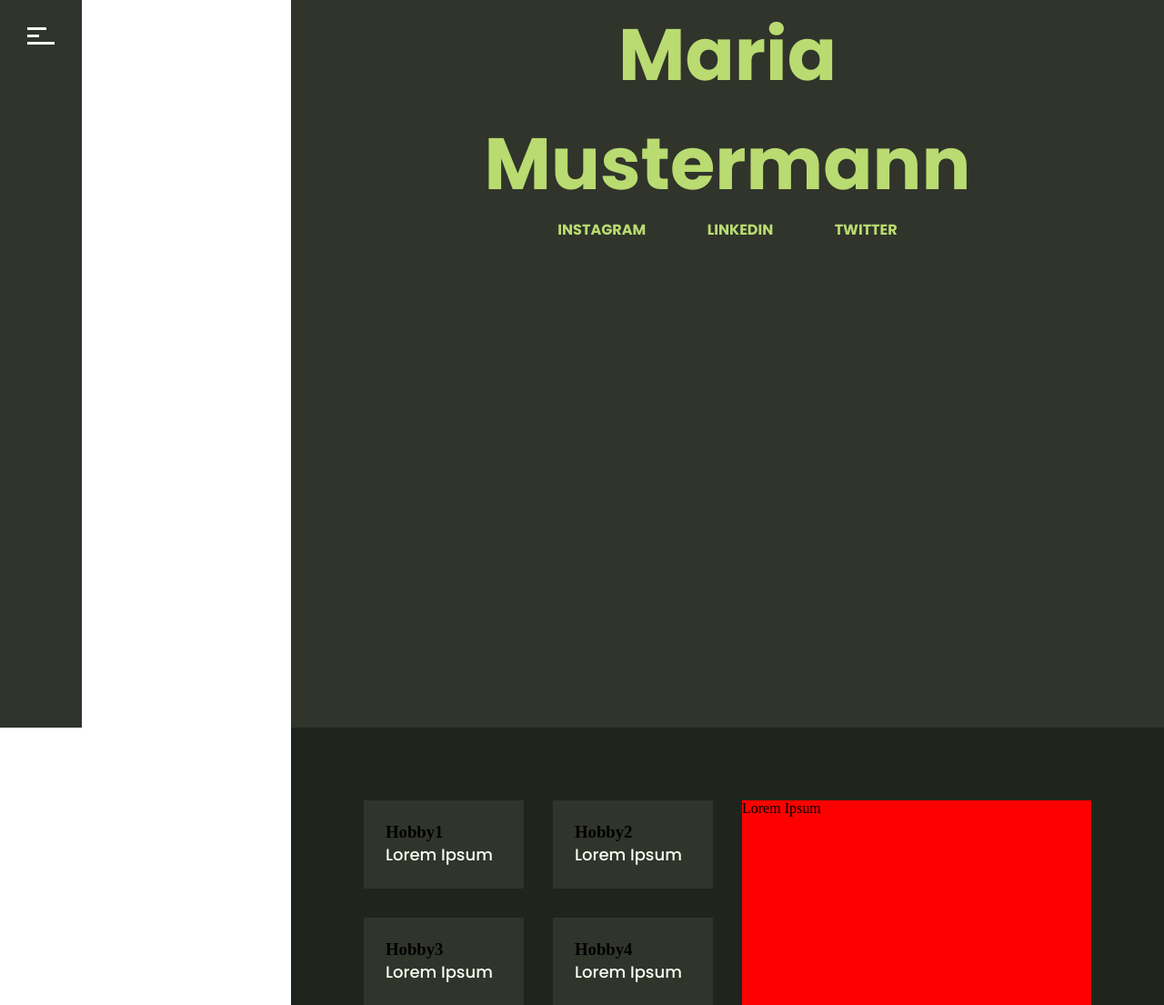
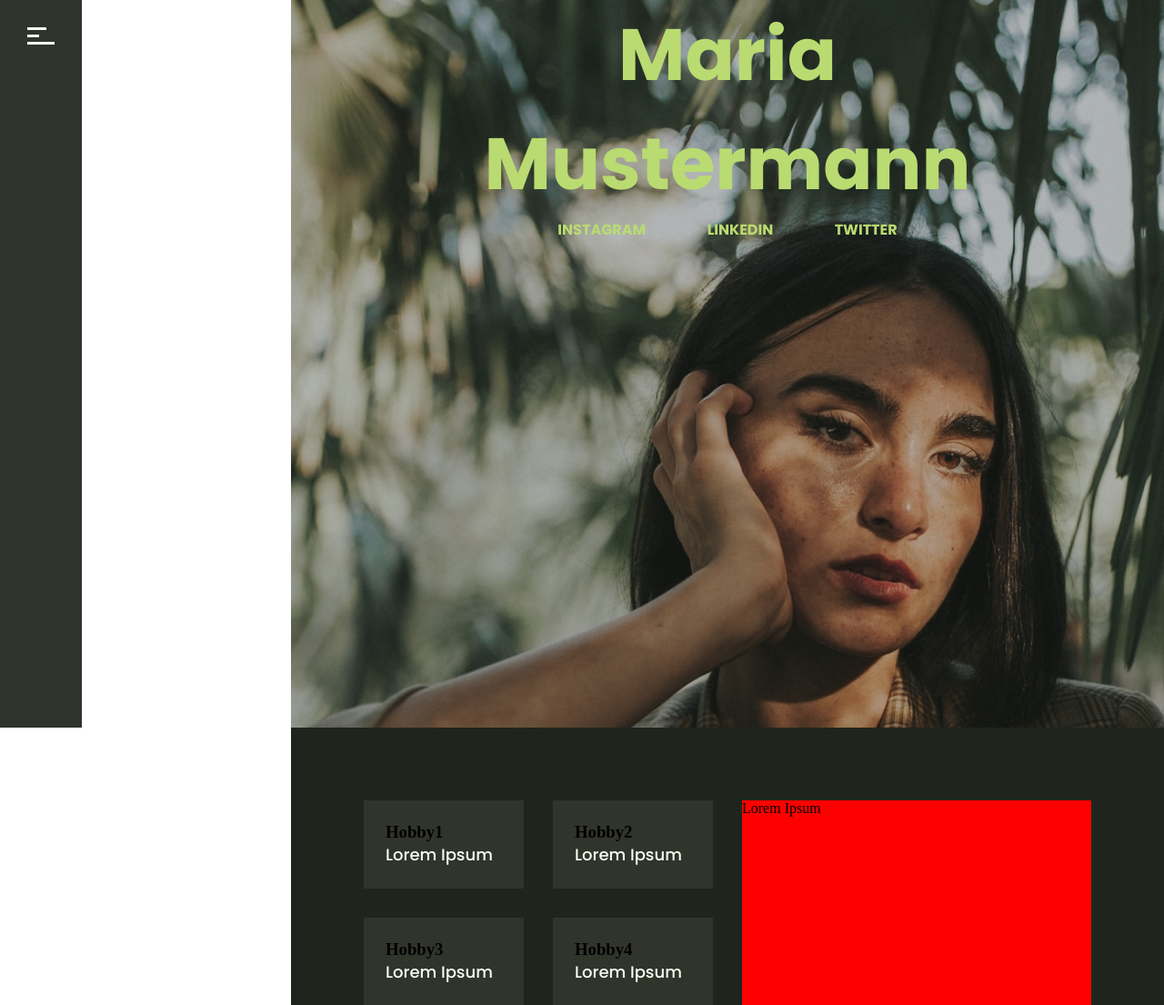
Before and after one commit to HDNET/Praktikum, a Symfony app: template templates/landingpage/index.html.twig in a window 1280 px wide. Shown: the top 1105 px of the page at 91% size. Run offline with Twig, Linux system fonts and the light colour scheme; the template is opened without the code that fills it, so the values that code supplies are empty; some libraries are stand-ins or nearby versions.

Commit message:
feature(background image): Add background image to the home element
Relates to AUP-259

```diff
--- a/templates/components/home/home.html.twig
+++ b/templates/components/home/home.html.twig
@@ -20,7 +20,7 @@
         }
 
         .home-element {
-            background:rgb(var(--color-primary-dark));
+            background-image:url({{ asset('img/Profilpicture.jpg') }});
             padding: 0 32px;
             height: 100vh;
             display: flex;
```
